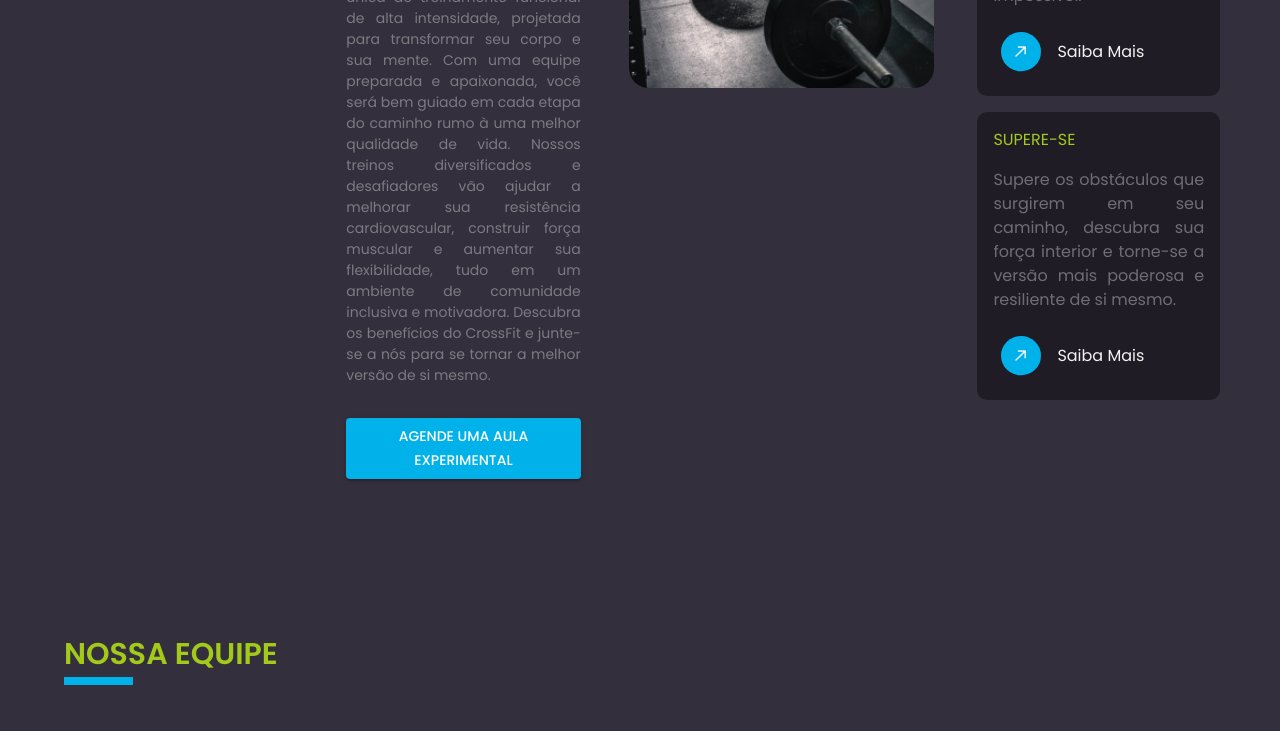
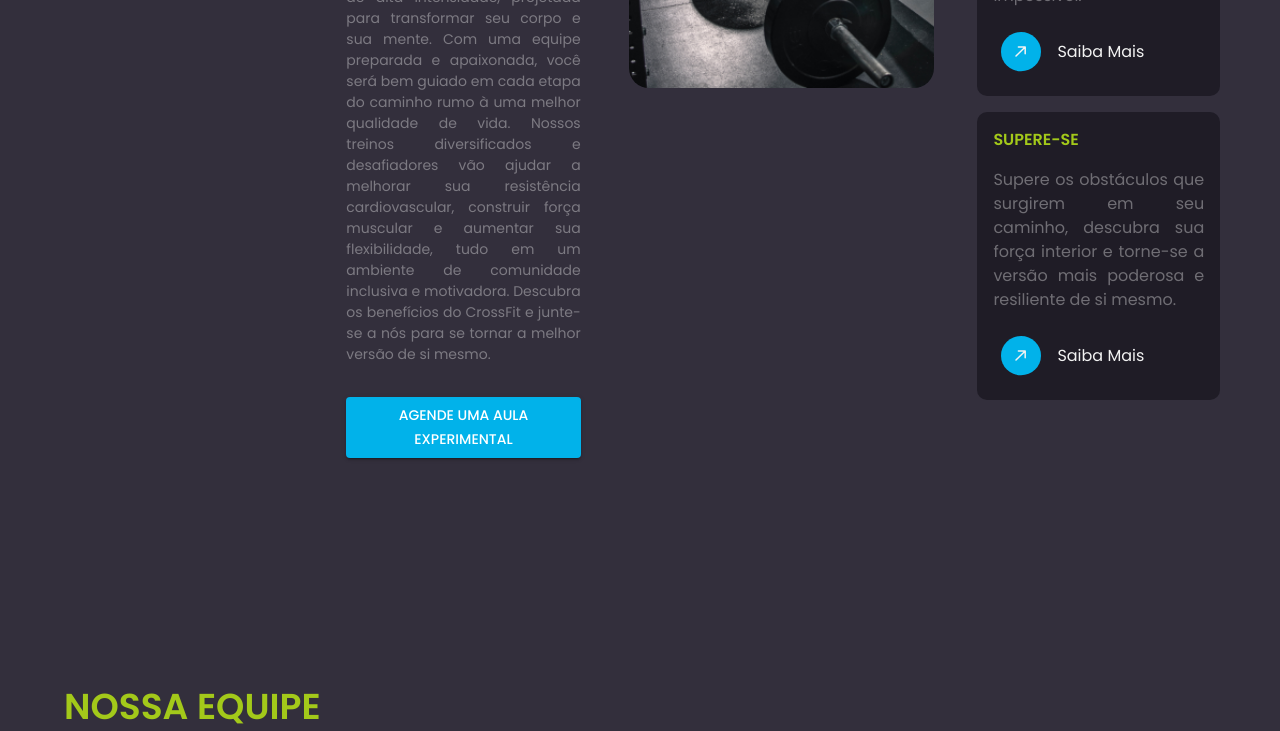
Before and after one commit to lucasrodrigges/1407-site, a React (Vite) app: page / in a window 1280 px wide. Shown: the part 600-1331 px from the top of the page. Built offline with nearby package versions, Linux system fonts and the light colour scheme.

Commit message:
more style changes

```diff
--- a/src/components/Cross/Index.jsx
+++ b/src/components/Cross/Index.jsx
@@ -30,6 +30,7 @@ export default function Cross() {
         md: 'row',
       },
       gap: 6,
+      mb: 6,
     }}
     >
        <Box sx={{
@@ -58,7 +59,6 @@ export default function Cross() {
           sx={{
             fontSize: {
               xs: '36px',
-              md: '64px',
             },
             fontWeight: 600,
             color: 'green01',
@@ -158,6 +158,7 @@ export default function Cross() {
           >
             <Typography sx={{
               color: 'green01',
+              fontWeight: 600,
             }}
             >
               {card.title}
--- a/src/components/OurTeam/Index.jsx
+++ b/src/components/OurTeam/Index.jsx
@@ -45,6 +45,7 @@ export default function OurTeam() {
       justifyContent: 'center',
       alignItems: 'center',
       gap: 6,
+      mb: 6,
     }}
     >
       <Box sx={{
@@ -53,8 +54,8 @@ export default function OurTeam() {
         flexDirection: 'column',
       }}>
         <Typography sx={{
-          fontSize: 30,
-          fontWeight: 700,
+          fontSize: 36,
+          fontWeight: 600,
           color: 'green01',
           width: '100%',
         }}
```
